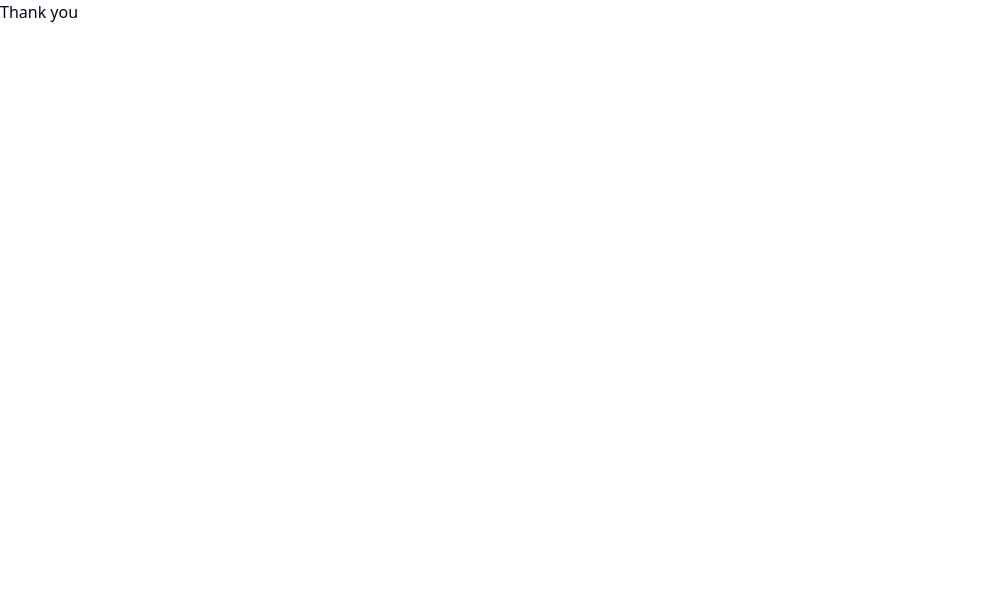
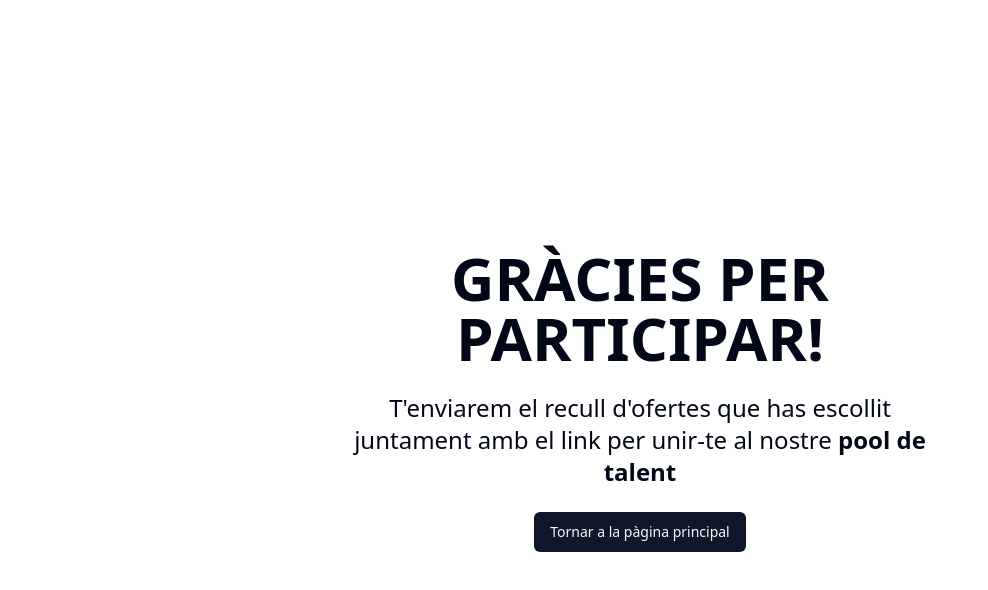
Before and after one commit to pdpau/swipejobs, a Next.js app: page /thankyou-page in a window 1280 px wide. Shown: the top 590 px of the page, without its empty margins (0-988 px from the left). Built offline with nearby package versions, Linux system fonts and the light colour scheme.

Commit message:
UPDATE: init and end page structure done

```diff
--- a/app/page.tsx
+++ b/app/page.tsx
@@ -1,24 +1,38 @@
 import Image from "next/image";
 import Link from "next/link";
 
+import { cn } from "@/lib/utils";
 import { Button } from "@/components/ui/button";
 
 
 export default function Home() {
   return (
+    /* TODO: Responsive */
+    /* TODO: Escollir tipus de lletra pel projecte */
+
     <>
-      {/* TODO: Styles of the main page */}
-      <main className="h-screen overflow-auto no-scrollbar flex justify-center items-center">
-        {/* App title */}
-        <h1>Hello Axel !!</h1>
+      <main className="flex flex-col items-center h-screen overflow-auto no-scrollbar">
+        <div
+          className={cn(
+            "h-screen w-1/2 p-4",
+            "flex flex-col justify-center",
+            "bg-white"
+          )}
+        >
+          <h1 className="text-center text-6xl font-bold">
+            #SwipeTalentYouz
+          </h1>
 
-        {/* Loading image */}
-        <img src="" alt="" />
+          <img src="" alt="" /> {/* TODO: Imatge del estil del logo */}
 
-        {/* Button to enter registration page */}
-        <Link href="/register-page">
-          <Button>Register</Button>
-        </Link>
+          <div className="text-center mt-6"> {/* TODO: Button styles */}
+            <Link href="/register-page">
+              <Button className="">
+                ¿Registra't o Començar?
+              </Button>
+            </Link>
+          </div>
+        </div>
       </main>
     </>
   );
--- a/app/thankyou-page/page.tsx
+++ b/app/thankyou-page/page.tsx
@@ -6,6 +6,7 @@ import { useState } from "react";
 import Link from "next/link";
 
 import { cn } from "@/lib/utils";
+import { Button } from "@/components/ui/button";
 
 /* Props */
 type Props = {
@@ -14,15 +15,39 @@ type Props = {
 
 
 /* Main component */
-export default function RegisterPage() {
+export default function ThankYouPage() {
 
   /* Variables */
 
   /* Functions */
 
   return (
-    <main className={cn("")}>
-      <p>Thank you</p>
+    /* TODO: Responsive */
+    /* TODO: Escollir tipus de lletra pel projecte */
+
+    <main className="flex flex-col items-center">
+      <div
+        className={cn(
+          "h-screen w-1/2 p-4",
+          "flex flex-col justify-center",
+          "bg-white"
+        )}
+      >
+        <h1 className="text-center text-6xl font-bold">
+          GRÀCIES PER PARTICIPAR!
+        </h1>
+        <h3 className="text-center text-2xl mt-6">
+          T'enviarem el recull d'ofertes que has escollit juntament amb el link per unir-te al nostre <strong>pool de talent</strong>
+        </h3>
+
+        <div className="text-center mt-6"> {/* TODO: Button styles */}
+          <Link href="/">
+            <Button className="">
+              Tornar a la pàgina principal
+            </Button>
+          </Link>
+        </div>
+      </div>
     </main>
   );
 };
```
